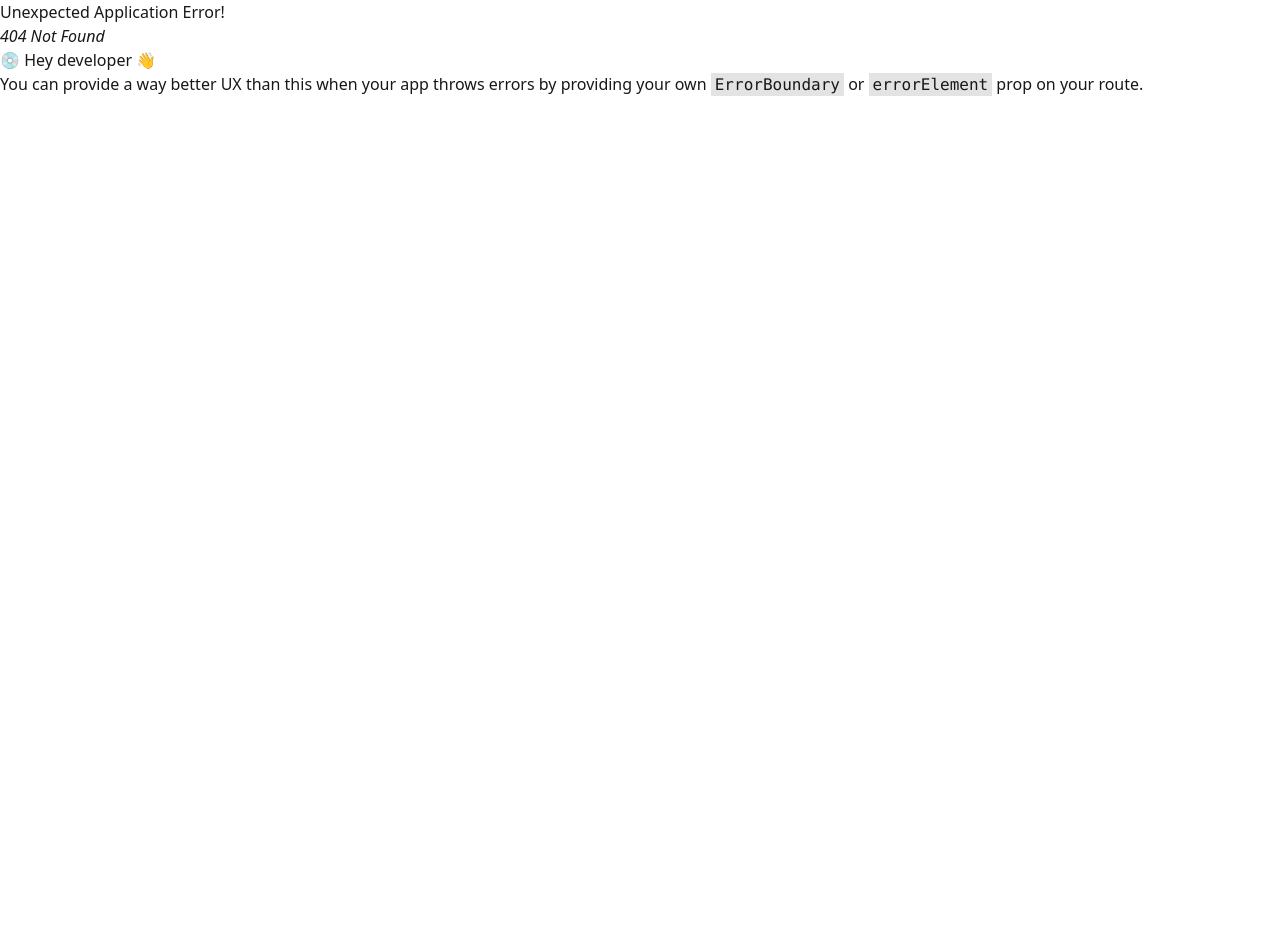
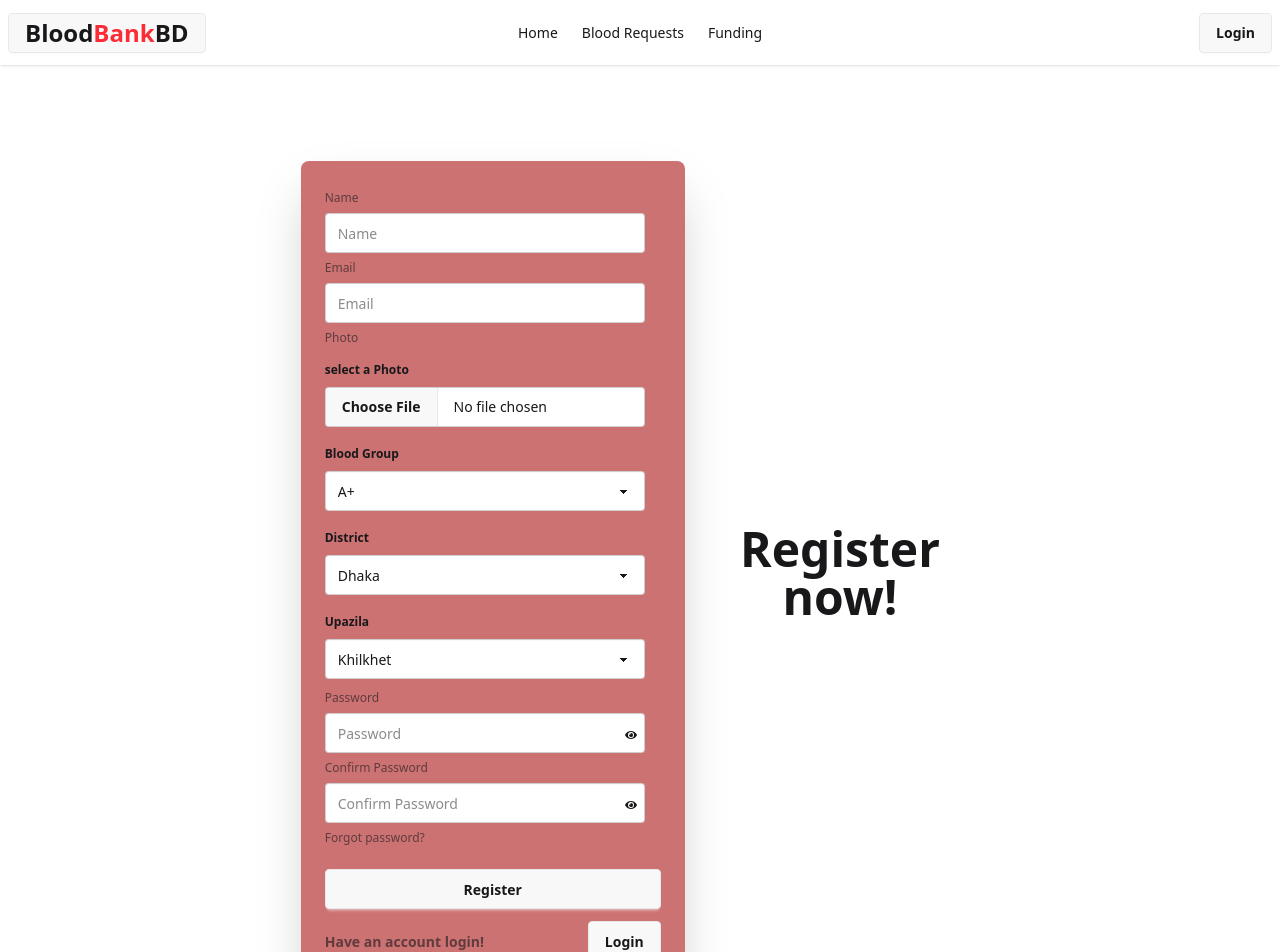
Before and after one commit to naifmahmud/Blood-Donation-Client, a React (Vite) app: page /register in a window 1280 px wide. Before the commit this address had no page. Shown: the top 952 px of the page. Before the commit the page ends 800 px from the top, so only its background shows below. Built offline with nearby package versions, Linux system fonts and the light colour scheme; no server answers.

Commit message:
Added fucntionality for sending Photo to imbb&firebase

```diff
--- a/package.json
+++ b/package.json
@@ -10,6 +10,7 @@
     "preview": "vite preview"
   },
   "dependencies": {
+    "axios": "^1.13.2",
     "firebase": "^12.6.0",
     "react": "^19.2.0",
     "react-dom": "^19.2.0"
--- a/src/Contexts/AuthContext.jsx
+++ b/src/Contexts/AuthContext.jsx
@@ -1,3 +1,3 @@
 import { createContext } from "react";
 
-export const AuthContex=createContext();
+export const AuthContext=createContext(null);
--- a/src/Pages/Authentication/Register.jsx
+++ b/src/Pages/Authentication/Register.jsx
@@ -1,7 +1,199 @@
-// name
-// avatar(use imageBB to upload the user avatar)
-// blood group(a selector with option A+, A-, B+, B-, AB+, AB-, O+, O-)
-// district(select option)
-// upazila(select option)
-// password
-// confirm_password
+import React, { use, useState } from "react";
+import { NavLink, useLocation, useNavigate } from "react-router";
+import { toast } from "react-toastify";
+import { AuthContext } from "../../Contexts/AuthContext";
+import { FaEye, FaEyeSlash } from "react-icons/fa";
+import { updateProfile } from "firebase/auth";
+import axios from "axios";
+
+const Register = () => {
+  const { createUserWithEmail,setUser } = use(AuthContext);
+
+  const [showPass, setShowPass] = useState(false);
+  const [showConfirmPass, setShowConfirmPass] = useState(false);
+
+  const location = useLocation();
+  const navigate = useNavigate();
+  console.log(location);
+
+  const handleRegister =async(e) => {
+    e.preventDefault();
+
+    const name = e.target.name.value;
+    const email = e.target.email.value;
+    const photo = e.target.photo;
+    const file= photo.files[0];
+    const password = e.target.password.value;
+    const confirmPassword = e.target.confirmPassword.value;
+
+
+    if (password !== confirmPassword) {
+      return toast.error("Password not matched❌");
+    }
+
+    const passwordRegex = /^(?=.*[a-z])(?=.*[A-Z]).{6,}$/;
+    if (!passwordRegex.test(password)) {
+      return toast.error(
+        "Must include uppercase, lowercase, and be ≥ 6 characters"
+      );
+    }
+
+// send photo to imbb
+    const response=await axios.post(`https://api.imgbb.com/1/upload?key=${import.meta.env.VITE_YOUR_CLIENT_API_KEY}`,{image:file},
+        {
+            headers:{
+                'Content-Type':'multipart/form-data'
+            }
+        }
+    )
+    const photo_URL=response.data.data.display_url;
+
+
+    createUserWithEmail(email, password)
+      .then((result) => {
+        const currenUser = result.user;
+        console.log(result);
+
+        updateProfile(currenUser, {
+          displayName: name,
+            photoURL: photo_URL,
+        }).then(()=>{
+            setUser(result.user)
+        })
+        navigate("/");
+      })
+
+      .catch((error) => {
+        toast.error(error.message);
+      });
+
+    e.target.reset();
+  };
+
+  return (
+    <div className="hero my-20 ">
+      <div className="hero-content flex-col lg:flex-row-reverse">
+        <div className="text-center">
+          <h1 className="text-5xl font-bold">Register now!</h1>
+        </div>
+        <div className="card bg-[#cc7272] w-full max-w-sm shrink-0 shadow-2xl">
+          <div className="card-body  rounded-2xl">
+            <form onSubmit={handleRegister}>
+              <fieldset className="fieldset">
+                <label className="label">Name</label>
+                <input
+                  type="text"
+                  name="name"
+                  className="input"
+                  placeholder="Name"
+                  required
+                />
+
+                <label className="label">Email</label>
+                <input
+                  type="email"
+                  name="email"
+                  className="input"
+                  placeholder="Email"
+                  required
+                />
+
+                <label className="label">Photo</label>
+                <fieldset className="fieldset">
+                  <legend className="fieldset-legend">select a Photo</legend>
+                  <input type="file" className="file-input"
+                  name="photo" />
+                </fieldset>
+
+                {/* Blood */}
+                <fieldset className="fieldset">
+                  <legend className="fieldset-legend">Blood Group</legend>
+                  <select defaultValue="Pick a browser" className="select">
+                    <option disabled={true}>Select a Blood Group</option>
+                    <option value="A+">A+</option>
+                    <option value="A-">A-</option>
+                    <option value="B+">B+</option>
+                    <option value="B-">B-</option>
+                    <option value="AB+">AB+</option>
+                    <option value="AB-">AB-</option>
+                    <option value="O+">O+</option>
+                    <option value="O-">O-</option>
+                  </select>
+                </fieldset>
+
+                {/* Districts */}
+                <fieldset className="fieldset">
+                  <legend className="fieldset-legend">District</legend>
+                  <select defaultValue="Pick a browser" className="select">
+                    <option disabled={true}>Select a District</option>
+                    <option>Dhaka</option>
+                  </select>
+                </fieldset>
+
+                {/* Upazillas */}
+                <fieldset className="fieldset">
+                  <legend className="fieldset-legend">Upazila</legend>
+                  <select defaultValue="Pick a browser" className="select">
+                    <option disabled={true}>Select a Upazila</option>
+                    <option>Khilkhet</option>
+                  </select>
+                </fieldset>
+
+                <label className="label">Password</label>
+                <div className="relative">
+                  <input
+                    type={showPass ? "text" : "password"}
+                    name="password"
+                    className="input"
+                    placeholder="Password"
+                    required
+                  />
+                  <p
+                    onClick={() => {
+                      setShowPass(!showPass);
+                    }}
+                    className="absolute right-6 top-4 "
+                  >
+                    {showPass ? <FaEyeSlash></FaEyeSlash> : <FaEye></FaEye>}
+                  </p>
+                </div>
+
+                <label className="label">Confirm Password</label>
+                <div className="relative">
+                  <input
+                    type={showConfirmPass ? "text" : "password"}
+                    name="confirmPassword"
+                    className="input"
+                    placeholder="Confirm Password"
+                    required
+                  />
+                  <p
+                    onClick={() => {
+                      setShowConfirmPass(!showConfirmPass);
+                    }}
+                    className="absolute right-6 top-4 "
+                  >
+                    {showConfirmPass ? <FaEyeSlash></FaEyeSlash> : <FaEye />}
+                  </p>
+                </div>
+
+                <div>
+                  <a className="label link link-hover">Forgot password?</a>
+                </div>
+                <button className="btn mt-4">Register</button>
+              </fieldset>
+            </form>
+            <div className="flex justify-around items-center">
+              <p className="label font-bold">Have an account login!</p>
+              <NavLink className="btn" to="/login">
+                Login
+              </NavLink>
+            </div>
+          </div>
+        </div>
+      </div>
+    </div>
+  );
+};
+
+export default Register;
--- /dev/null
+++ b/src/Pages/Authentication/login.jsx
@@ -0,0 +1,51 @@
+import React from "react";
+import { NavLink } from "react-router";
+
+const login = () => {
+  return (
+    <div>
+      <div className="hero my-20 ">
+        <div className="hero-content flex-col lg:flex-row-reverse">
+          <div className="text-center">
+            <h1 className="text-5xl font-bold">Register now!</h1>
+          </div>
+          <div className="card bg-[#cc7272] w-full max-w-sm shrink-0 shadow-2xl">
+            <div className="card-body  rounded-2xl">
+              <form onSubmit={""}>
+                <fieldset className="fieldset">
+                  <label className="label">Name</label>
+                  <input
+                    type="text"
+                    name="name"
+                    className="input"
+                    placeholder="Name"
+                    required
+                  />
+
+                  <label className="label">Email</label>
+                  <input
+                    type="email"
+                    name="email"
+                    className="input"
+                    placeholder="Email"
+                    required
+                  />
+
+                  <button className="btn mt-4">Login</button>
+                </fieldset>
+              </form>
+              <div className="flex justify-around items-center">
+              <p className="label font-bold">New here</p>
+              <NavLink className="btn" to="/register">
+                Register
+              </NavLink>
+            </div>
+            </div>
+          </div>
+        </div>
+      </div>
+    </div>
+  );
+};
+
+export default login;
--- a/src/Routes/Route.jsx
+++ b/src/Routes/Route.jsx
@@ -3,6 +3,8 @@ import RootLayout from "../RootLayout/RootLayout";
 import Home from "../Pages/Home/Home";
 import BloodRequests from "../Pages/Blood Request/BloodRequests";
 import Funding from "../Pages/Funding/Funding";
+import Register from "../Pages/Authentication/Register";
+import login from "../Pages/Authentication/login";
 
 export const router= createBrowserRouter([
     {
@@ -12,6 +14,14 @@ export const router= createBrowserRouter([
             {
                 index:true,
                 Component:Home
+            },
+            {
+                path:"/register",
+                Component:Register
+            },
+            {
+                path:"/login",
+                Component:login
             },
             {
                 path:"/bloodRequests",
--- a/src/main.jsx
+++ b/src/main.jsx
@@ -3,9 +3,14 @@ import { createRoot } from 'react-dom/client'
 import './index.css'
 import { RouterProvider } from 'react-router'
 import { router } from './Routes/Route'
+import AuthProvider from './Contexts/AuthProvider'
+import { ToastContainer } from 'react-toastify'
 
 createRoot(document.getElementById('root')).render(
   <StrictMode>
-    <RouterProvider router={router}></RouterProvider>
+    <AuthProvider>
+      <RouterProvider router={router}></RouterProvider>
+      <ToastContainer></ToastContainer>
+    </AuthProvider>
   </StrictMode>,
 )
```
Also changed, not shown: src/Contexts/AuthProvider.jsx (+3 -4 lines), 1 other file (tests, documents, lock files or other folders).
